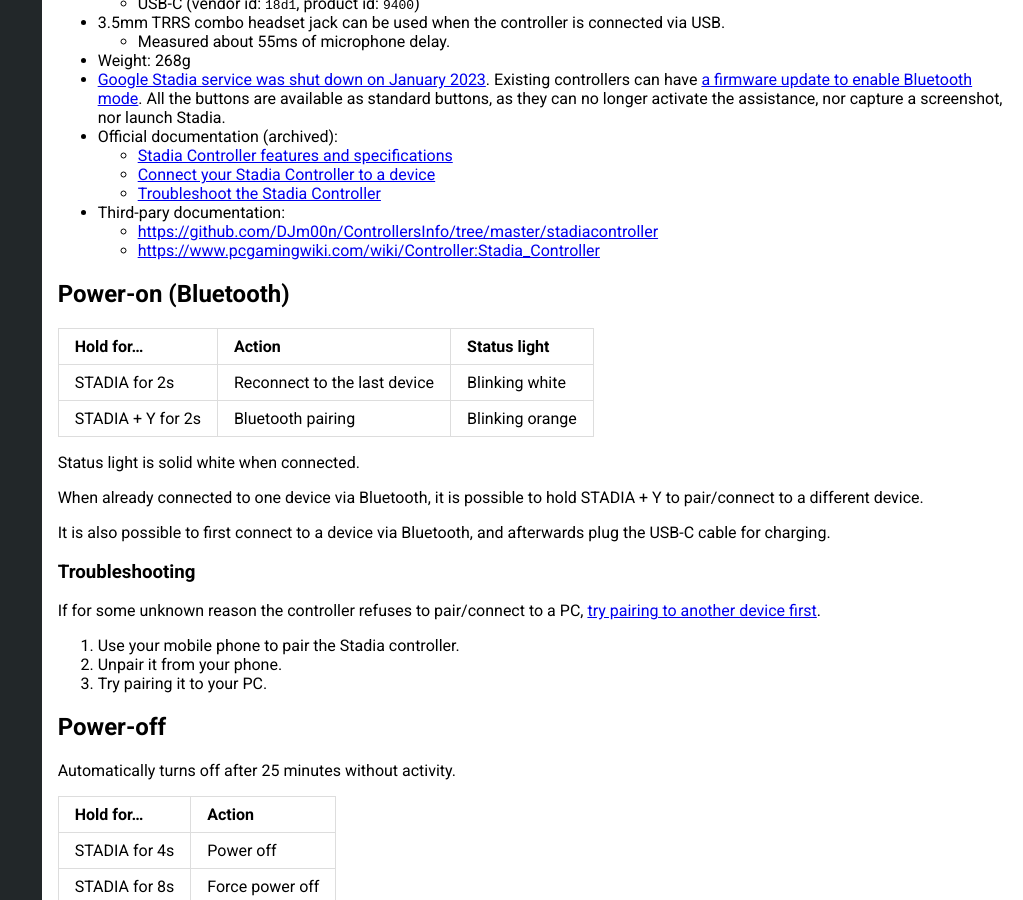
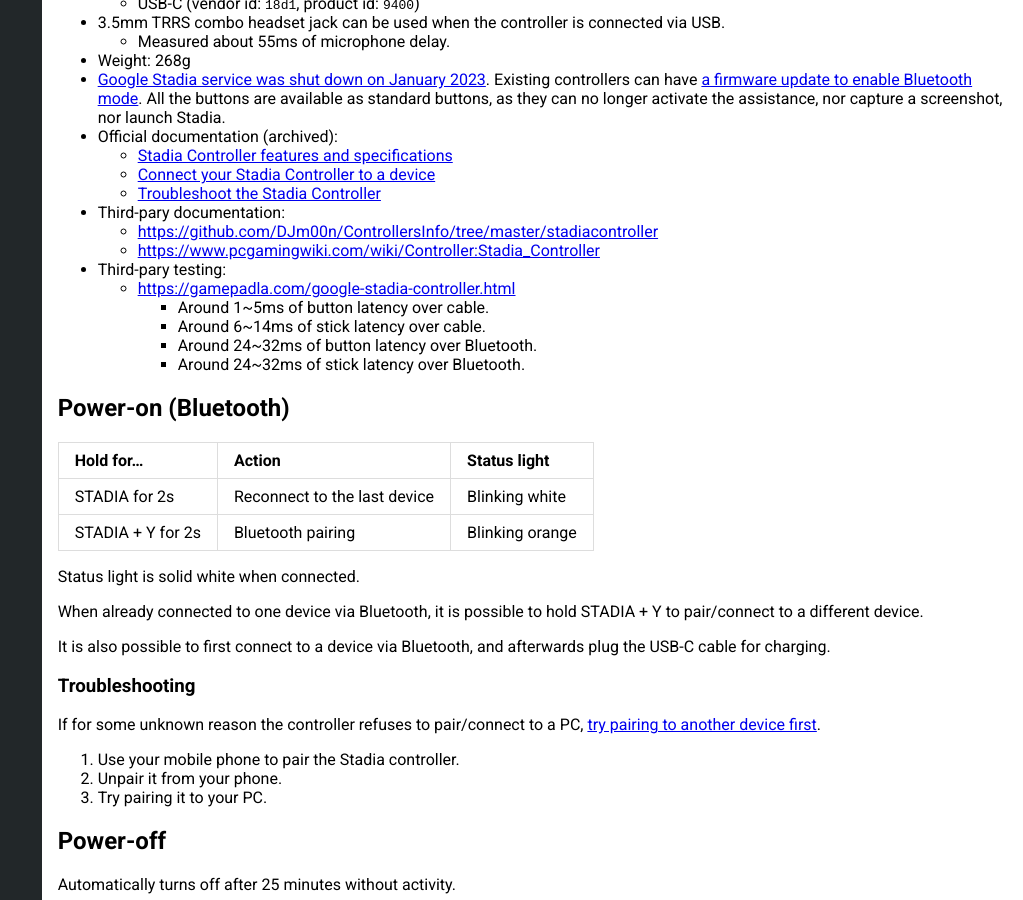
Before and after one commit to denilsonsa/gamepad-cheatsheet, a Jekyll site: the page built from _gamepads/Google_Stadia.md, in a window 1280 px wide and 900 px high, scrolled down 751 px. Shown: the whole window, without its empty margins (257-1280 px from the left). Built offline with Jekyll 4.4.1, drawn with Linux system fonts in a browser that asks for light colours.

Commit message:
Added links to Gamepadla

```diff
--- a/_gamepads/Google_Stadia.md
+++ b/_gamepads/Google_Stadia.md
@@ -21,6 +21,12 @@
 * Third-pary documentation:
     * <https://github.com/DJm00n/ControllersInfo/tree/master/stadiacontroller>
     * <https://www.pcgamingwiki.com/wiki/Controller:Stadia_Controller>
+* Third-pary testing:
+    * <https://gamepadla.com/google-stadia-controller.html>
+        * Around 1~5ms of button latency over cable.
+        * Around 6~14ms of stick latency over cable.
+        * Around 24~32ms of button latency over Bluetooth.
+        * Around 24~32ms of stick latency over Bluetooth.
 
 ## Power-on (Bluetooth)
 
```
Also changed, not shown: _gamepads/GuliKit_ES_PRO.md (+3 -0 lines), _gamepads/Sony_DualShock_4.md (+3 -0 lines).
